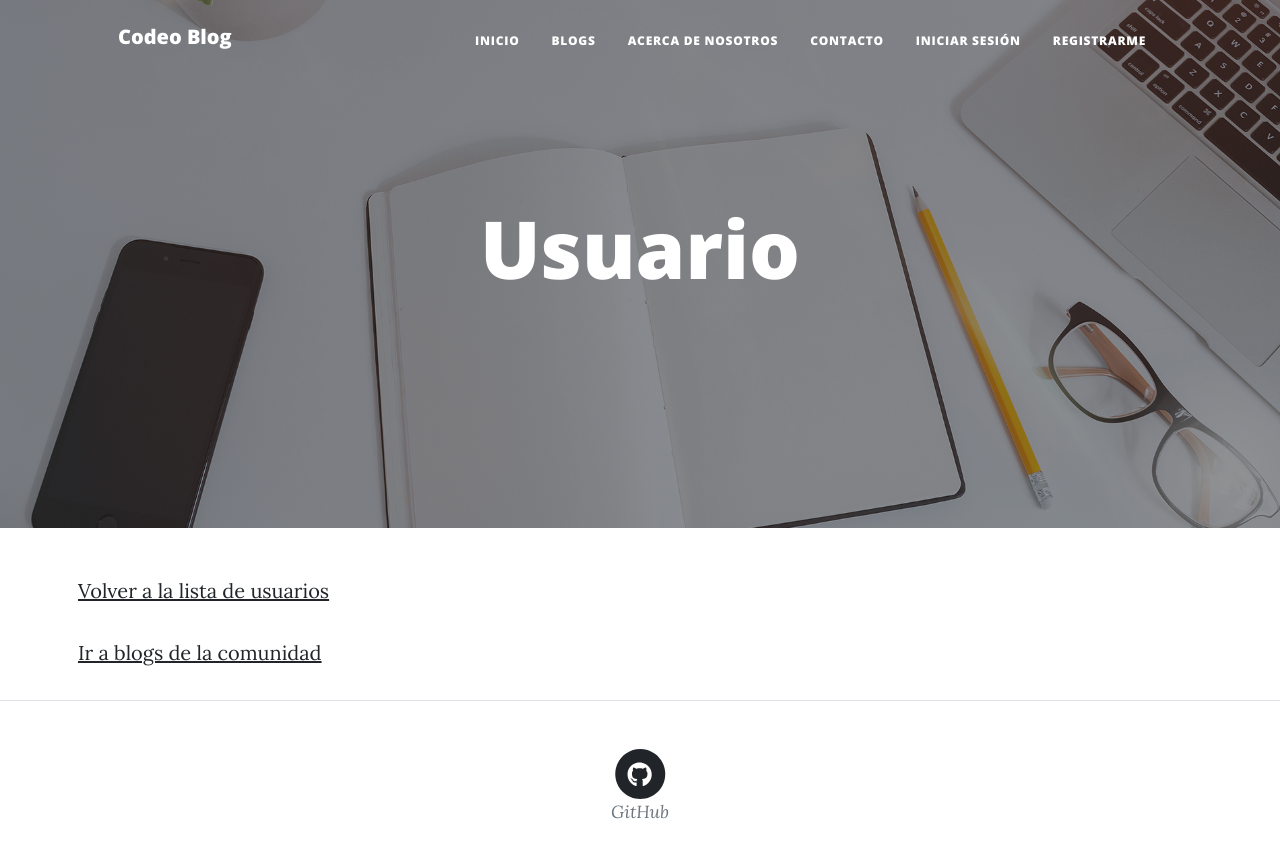
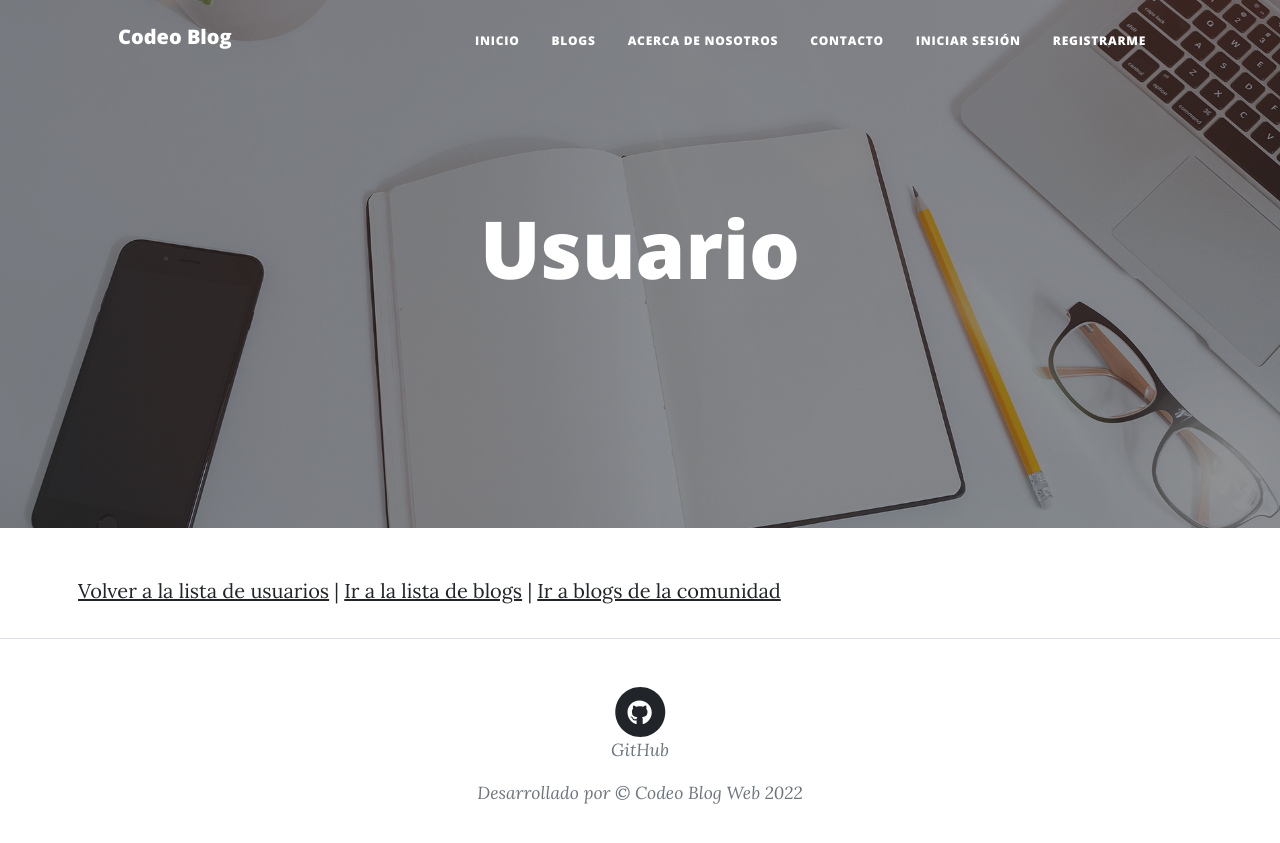
Before and after one commit to EzequielBosco/Proyecto_final_Coderhouse, a Django app: template perfiles/templates/auth/user_detail.html in a window 1280 px wide. Shown: the top 843 px of the page. After the commit the page ends 804 px from the top, so only its background shows below. Run offline with Django 4.2, Linux system fonts and the light colour scheme; the template is opened without the code that fills it, so the values that code supplies are empty; some libraries are stand-ins or nearby versions.

Commit message:
Agrego y actualizo links, mejoro interfaz de usuario

```diff
--- a/blog/templates/blog/blogs.html
+++ b/blog/templates/blog/blogs.html
@@ -17,7 +17,7 @@
         </header>
         <!-- Main Content-->
         <div class="container px-1 px-lg-4 col-lg-8">
-            <p>Navega por los blogs de la comunidad, o ingresa lo que más te interese en el buscador</p>
+            <p>Navega por los Blogs de la comunidad, <a href="{% url 'blog-crear' %}">Creá tu propio Blog</a> o ingresa lo que más te interese en el buscador</p>
         </div>
         <div class="container col-lg-5">
         <div class="card mb-4 col-lg-10">
--- a/perfiles/templates/auth/user_detail.html
+++ b/perfiles/templates/auth/user_detail.html
@@ -19,15 +19,15 @@
         <!-- Main Content-->
         <div class="container px-2 px-lg-8">
             {% if user.is_authenticated %}
-            <p><a href="{% url 'profile-borrar' user.id  %}">Borrar</a>
+            <p><a href="{% url 'profile-borrar' user.id  %}">Borrar</a> |
             <a href="{% url 'profile-update' user.id  %}">Actualizar</a></p>
             {% endif %}
         {{object}}
         {% if  object.imagen %}
         <img height="255" src="{{ object.imagen.url }}"/>
         {% endif %}
-        <p><a href="{% url 'user-list' %}">Volver a la lista de usuarios</a></p>
-        <a href="{% url 'index-blog' %}">
-        <p>Ir a blogs de la comunidad</a></p>
+        <p><a href="{% url 'user-list' %}">Volver a la lista de usuarios</a> |
+         <a href="{% url 'blog-list' %}">Ir a la lista de blogs</a> |
+         <a href="{% url 'index-blog' %}">Ir a blogs de la comunidad</a></p>
         </div>
 {% endblock %}
--- a/perfiles/templates/auth/user_list.html
+++ b/perfiles/templates/auth/user_list.html
@@ -40,8 +40,8 @@
                             <a class="btn btn-primary text-uppercase endabled" id="submitButton" type="submit" href="{% url 'profile-detail' user.id %}">Ver más →</a>
                             {% if user.is_authenticated %}
                             <div>
-                            <p><a href="{% url 'profile-update' user.id %}">Actualizar</a></p>
-                            <p><a href="{% url 'profile-borrar' user.id %}">Borrar</a>
+                            <p><a href="{% url 'profile-update' user.id %}">Actualizar</a> |
+                            <a href="{% url 'profile-borrar' user.id %}">Borrar</a></p>
                             </div>
                             {% endif %}
                         </td>
--- a/post/templates/post/post_form.html
+++ b/post/templates/post/post_form.html
@@ -25,7 +25,8 @@
             </form>
             {% endif %}
             <p>
-                <a href="{% url 'blog-list' %}">Volver a la lista de blogs</a>
+                <a href="{% url 'blog-list' %}">Ir a la lista de blogs</a> |
+                <a href="{% url 'index-blog' %}">Ir a blogs de la comunidad</a>
             </p>
         </div>
 {% endblock %}
--- a/post/templates/post/post_list.html
+++ b/post/templates/post/post_list.html
@@ -36,12 +36,12 @@
                     <tr>
                         <td>{{post.id}}</td>
                         <td>{{post.titulo}}</td>
-                        <td><a href="{% url 'user-list' %}">{{post.autor}}</a></td>
+                        <td><a href="{% url 'profile-detail' user.id %}">{{post.autor}}</a></td>
                         <td>{{post.fecha}}</td>
                         <td>
                             <a class="btn btn-primary text-uppercase endabled" id="submitButton" type="submit" href="{% url 'blog-detail' post.id %}">Leer más →</a>
                             {% if user.is_authenticated %}
-                            <p><a href="{% url 'blog-borrar' post.id  %}">Borrar</a>
+                            <p><a href="{% url 'blog-borrar' post.id  %}">Borrar</a> |
                             <a href="{% url 'blog-actualizar' post.id  %}">Actualizar</a></p>
                             {% endif %}
                         </td>
```
Also changed, not shown: post/templates/post/post_detail.html (+3 -4 lines), media/imagenpost/Captura_de_pantalla_13.png (added), media/imagenpost/Captura_de_pantalla_15.png (added).
